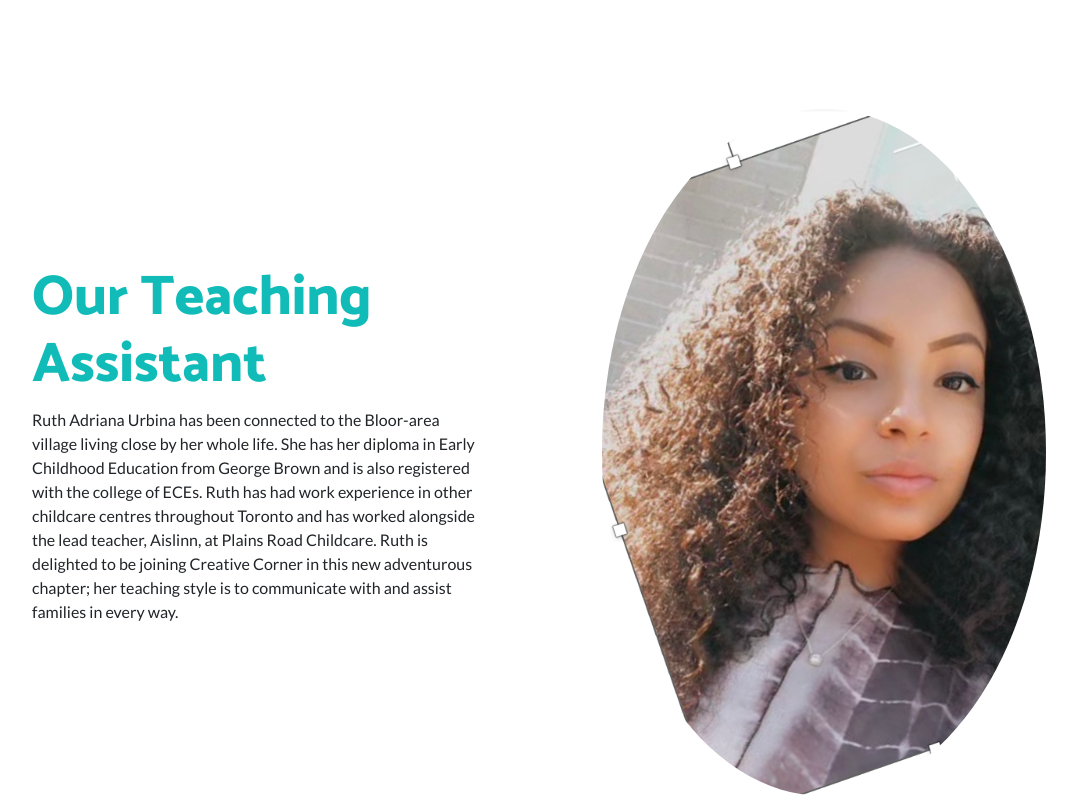
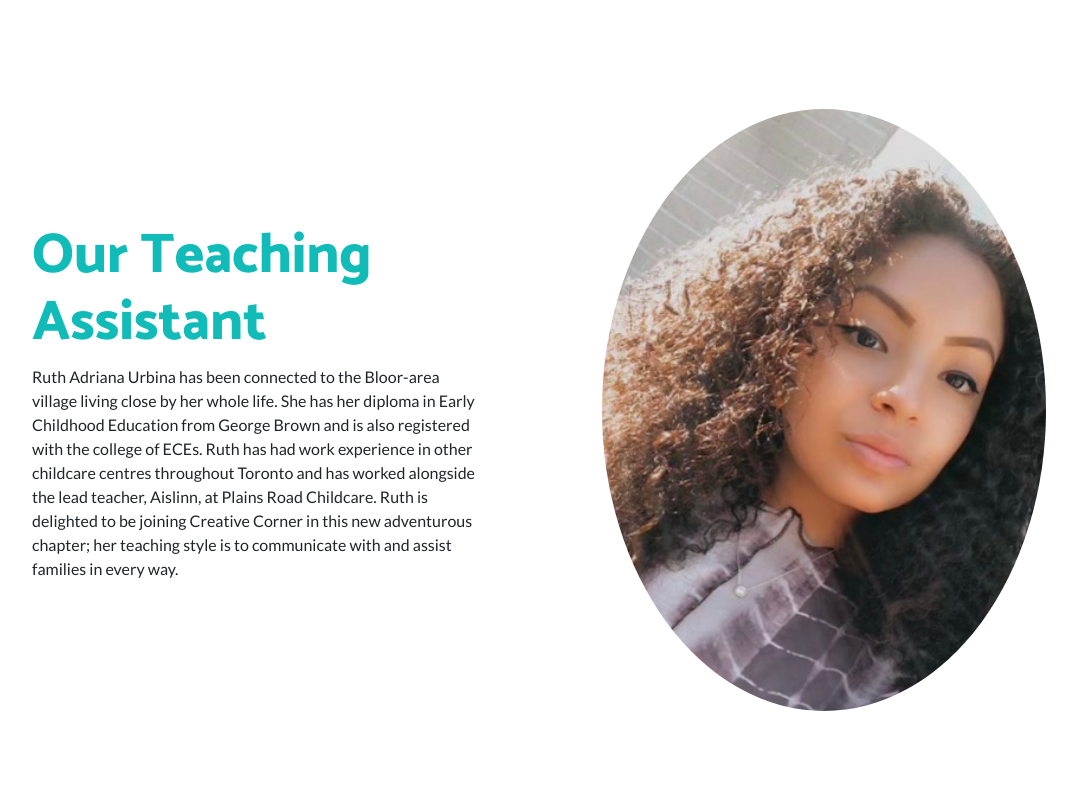
Before and after one commit to ccnursery/website, a website: page index.html in a window 1280 px wide. Shown: the part 3648-4448 px from the top of the page, without its empty margins (101-1178 px from the left). Drawn offline with Linux system fonts and the light colour scheme; a script that the page names is missing.

Commit message:
Changed Ruth's photo back to original

```diff
--- a/index.html
+++ b/index.html
@@ -196,7 +196,7 @@ is in the heart of Bloor West Village.
         <div class="row align-items-center">
           <div class="col-lg-6 order-lg-2">
             <div class="p-5">
-              <img class="img-fluid rounded-circle" src="img/ruth straight.png" alt="">
+              <img class="img-fluid rounded-circle" src="img/ruth.jpeg" alt="">
             </div>
           </div>
           <div class="col-lg-6 order-lg-1">
```
